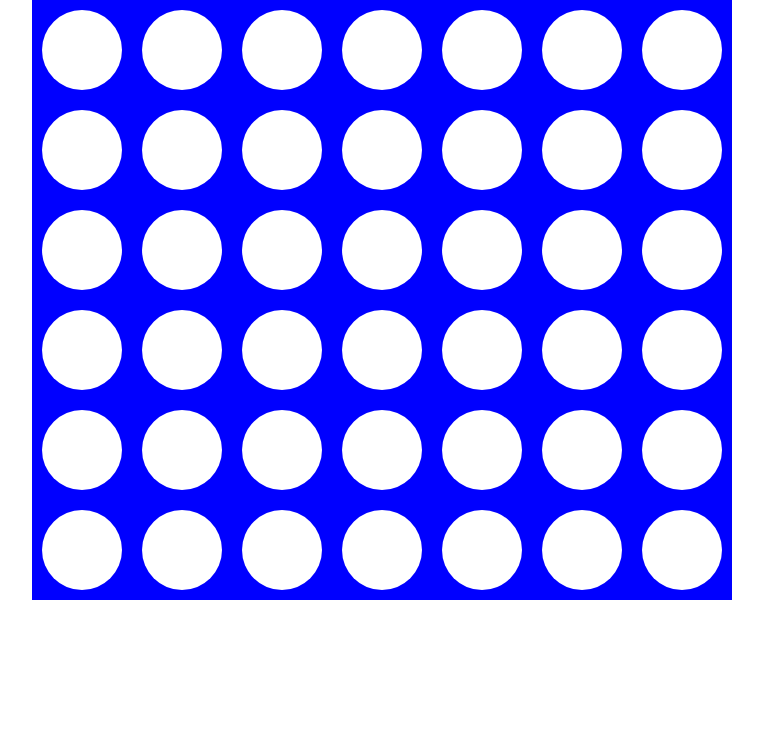
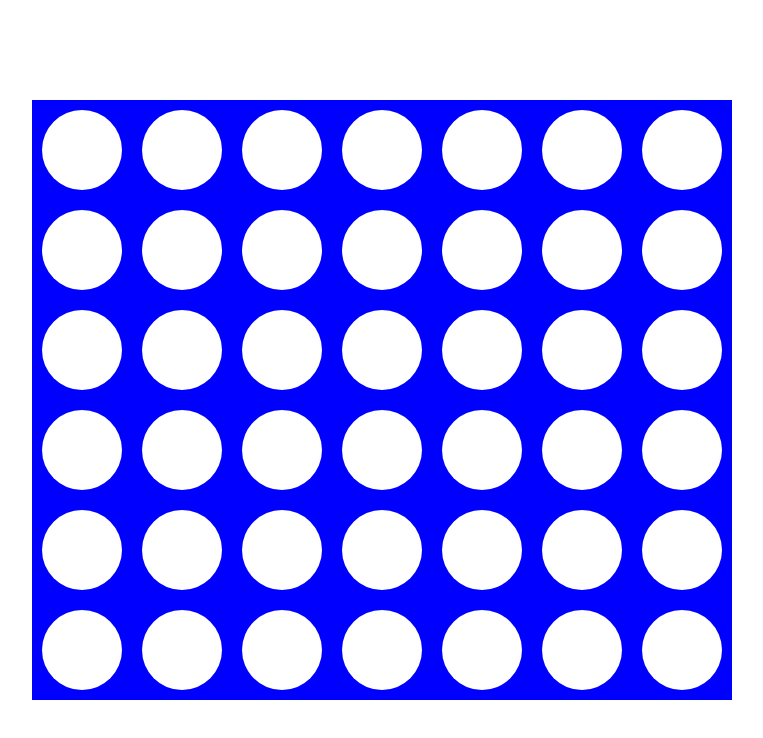
Before and after one commit to chubillkelvin/react-connect4, a React (Create React App) app: page / in a window 1280 px wide. Shown: the top 738 px of the page, without its empty margins (258-1021 px from the left). Built offline with nearby package versions, Linux system fonts and the light colour scheme.

Commit message:
Add DragRow component.

```diff
--- a/package.json
+++ b/package.json
@@ -9,6 +9,7 @@
     "@types/react-dom": "16.8.4",
     "react": "^16.8.6",
     "react-dom": "^16.8.6",
+    "react-draggable": "^3.2.1",
     "react-redux": "^7.0.2",
     "react-scripts": "2.1.8",
     "redux": "^4.0.1",
--- /dev/null
+++ b/src/module/game/component/DragRow/index.css
@@ -0,0 +1,7 @@
+.dragrow {
+  width: 700px;
+  height: 100px;
+  float: left;
+  padding: 0;
+  margin: 0;
+}
--- /dev/null
+++ b/src/module/game/component/DragRow/index.tsx
@@ -0,0 +1,15 @@
+import React from "react";
+import Draggable from "react-draggable";
+import "./index.css";
+
+class DragRow extends React.PureComponent {
+    render() {
+        return (
+            <Draggable grid={[100, 100]}>
+                <div className="dragrow" />
+            </Draggable>
+        );
+    }
+}
+
+export default DragRow;
--- a/src/module/game/component/GameBoard/index.tsx
+++ b/src/module/game/component/GameBoard/index.tsx
@@ -1,6 +1,7 @@
 import React from "react";
 import "./index.css";
 import Column from "../Column";
+import DragRow from "../DragRow";
 import {SlotState} from "../../../../type/type";
 
 const data: SlotState[][] = [
@@ -19,7 +20,12 @@ class GameBoard extends React.PureComponent {
         for (let i = 0; i < 7; i++) {
             columns.push(<Column data={data[i]} column={i} key={`column-${i}`} />);
         }
-        return <div className="container">{columns}</div>;
+        return (
+            <div className="container">
+                <DragRow />
+                {columns}
+            </div>
+        );
     }
 }
 
```
Also changed, not shown: 1 other file (tests, documents, lock files or other folders).
